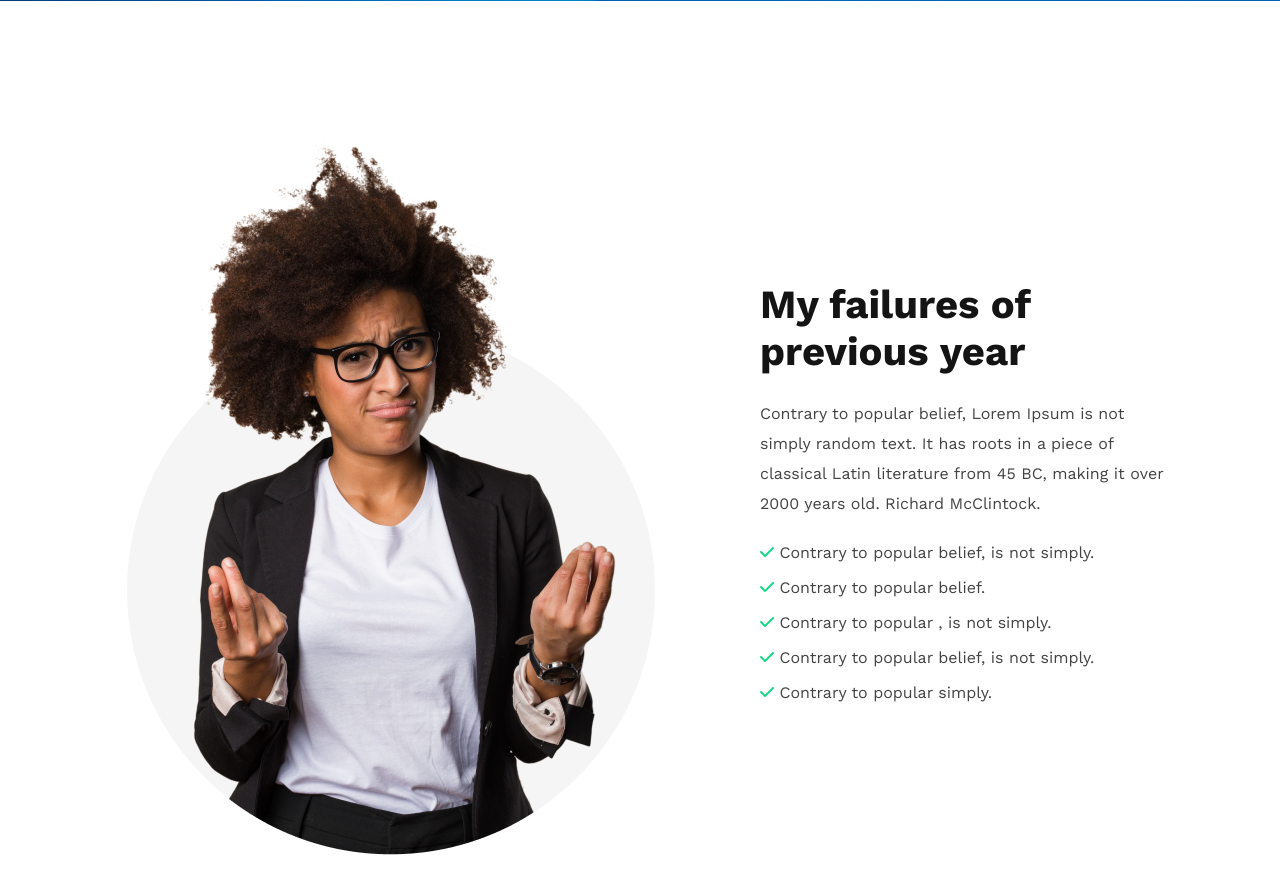
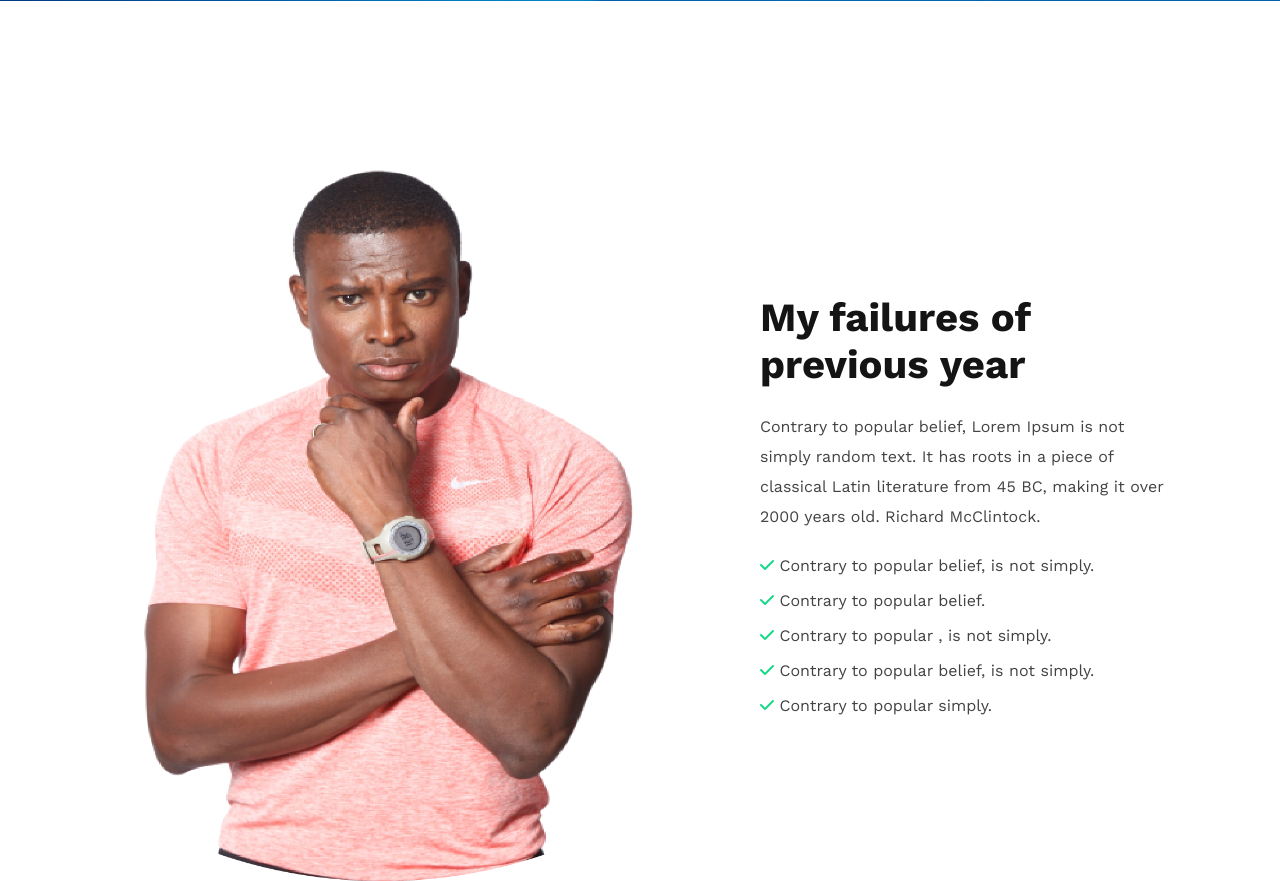
Before and after one commit to Muhammad-Hamim/new-year-new-me, a plain HTML site: page index.html in a window 1280 px wide. Shown: the part 807-1688 px from the top of the page. Drawn offline with nearby package versions, Linux system fonts and the light colour scheme.

Commit message:
changed failure image

```diff
--- a/index.html
+++ b/index.html
@@ -34,7 +34,7 @@
         <section class="failure-section">
             <div class="failure-container">
                 <div class="failure-img">
-                    <img src="images/person.png" alt="Failure_person_photo">
+                    <img src="images/man.png" alt="Failure_person_photo">
                 </div>
                 <div class="failure-content">
                     <h2 class="failure-title">My failures of previous year</h2>
--- a/style.css
+++ b/style.css
@@ -112,6 +112,11 @@
     font-weight: 700;
     font-size: 40px;
     color: #151414;
+}
+
+.failure-img img {
+    width: 569px;
+    height: 750px
 }
 
 .failure-description {
@@ -272,3 +277,5 @@
     display: block;
     outline: none;
 }
+
+/* footer-style-end */
```
Also changed, not shown: images/man.png (added), images/person.png (deleted).
